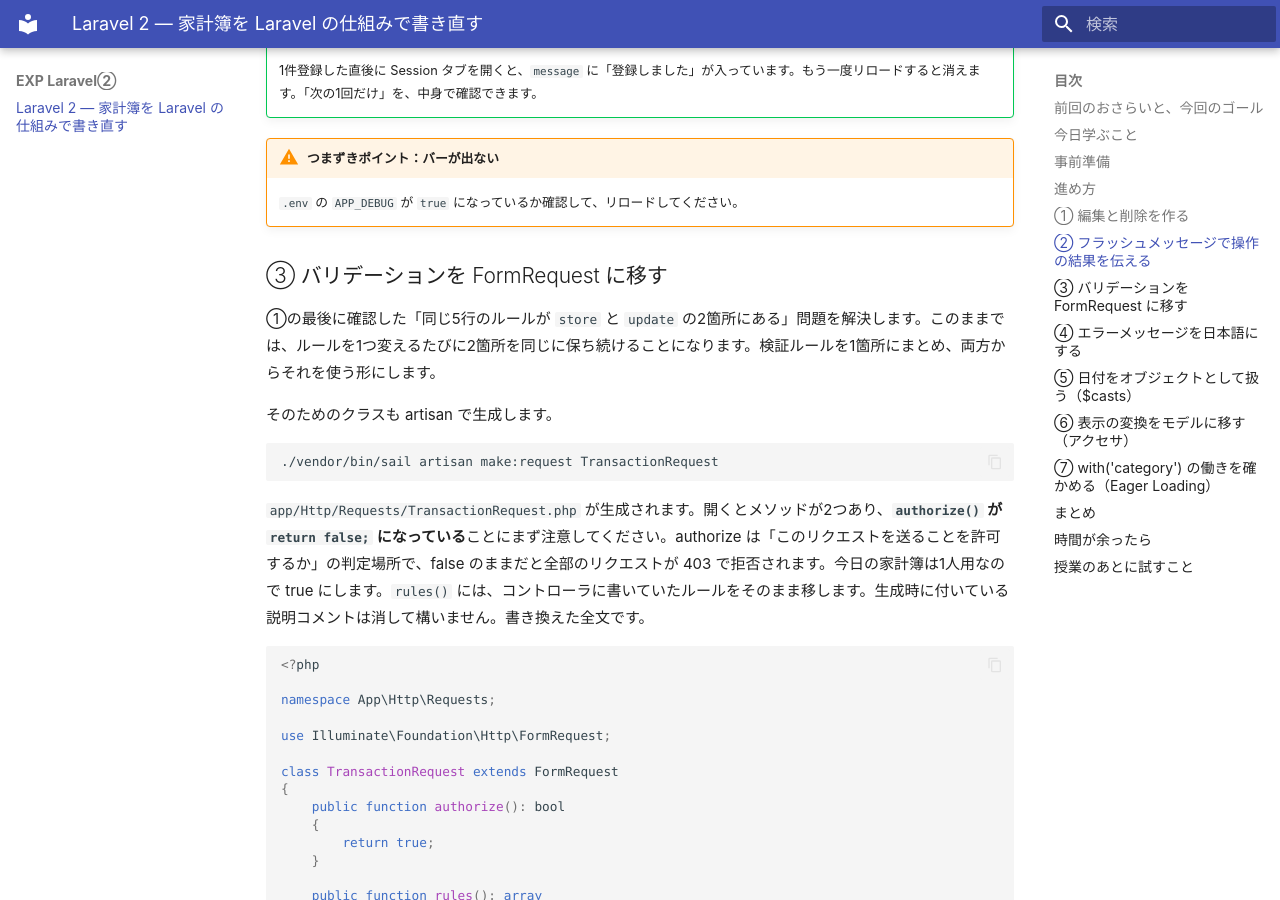
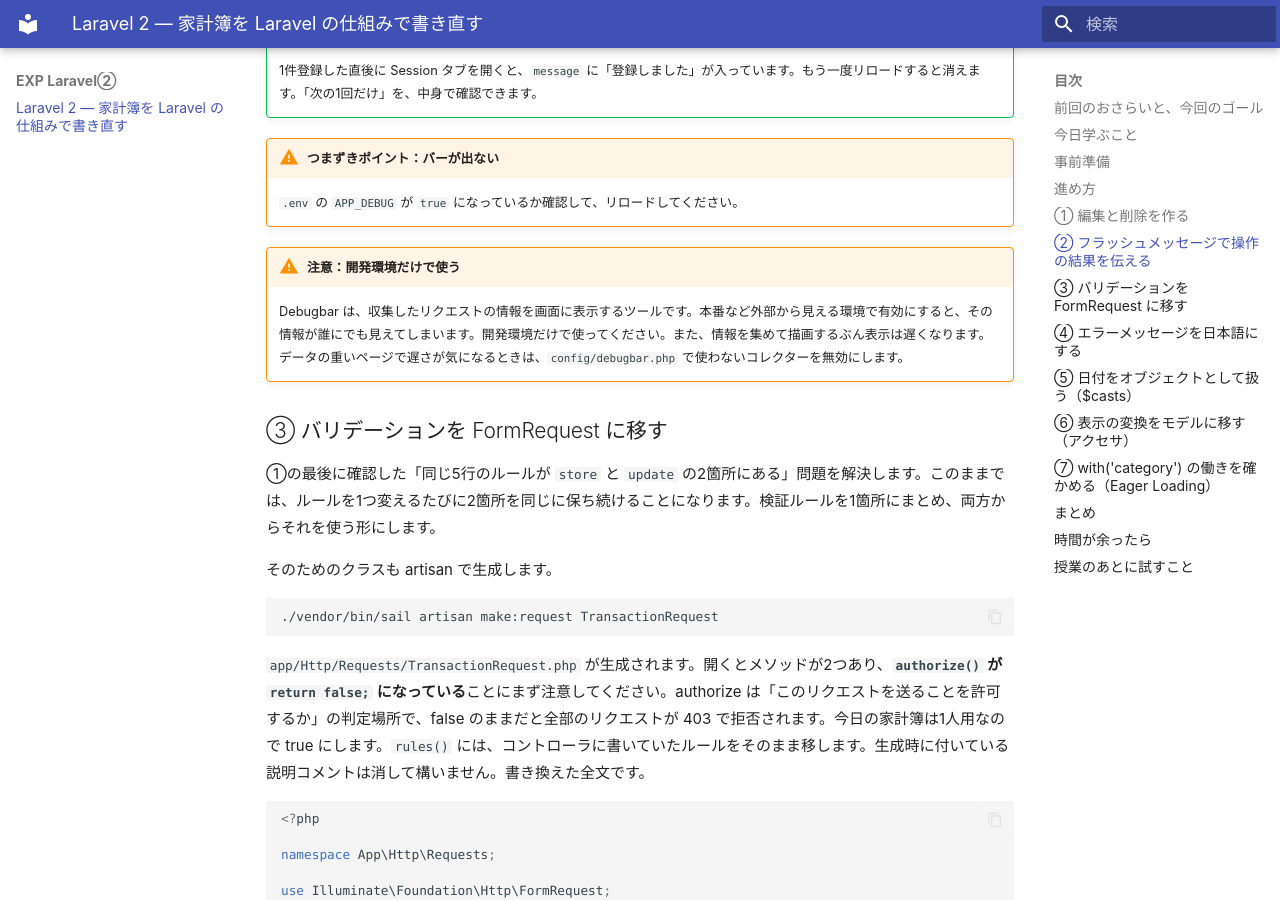
Before and after one commit to abekdwight/gslabo-lesson4, an MkDocs documentation site: the page built from docs/index.md, in a window 1280 px wide and 900 px high, scrolled down 9056 px. Built offline with MkDocs 1.6.1 and Material for MkDocs 9.7.7, drawn with Linux system fonts in a browser that asks for light colours.

Commit message:
add debugbar production and performance caution

```diff
--- a/docs/index.md
+++ b/docs/index.md
@@ -766,6 +766,10 @@ DELETE     transactions/{transaction} ........ transactions.destroy
 
     `.env` の `APP_DEBUG` が `true` になっているか確認して、リロードしてください。
 
+!!! warning "注意：開発環境だけで使う"
+
+    Debugbar は、収集したリクエストの情報を画面に表示するツールです。本番など外部から見える環境で有効にすると、その情報が誰にでも見えてしまいます。開発環境だけで使ってください。また、情報を集めて描画するぶん表示は遅くなります。データの重いページで遅さが気になるときは、`config/debugbar.php` で使わないコレクターを無効にします。
+
 ## ③ バリデーションを FormRequest に移す
 
 ①の最後に確認した「同じ5行のルールが `store` と `update` の2箇所にある」問題を解決します。このままでは、ルールを1つ変えるたびに2箇所を同じに保ち続けることになります。検証ルールを1箇所にまとめ、両方からそれを使う形にします。
```
